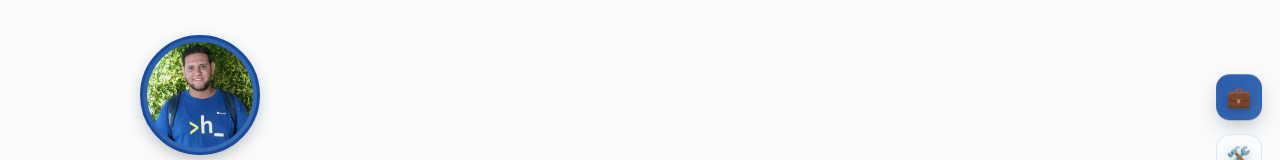
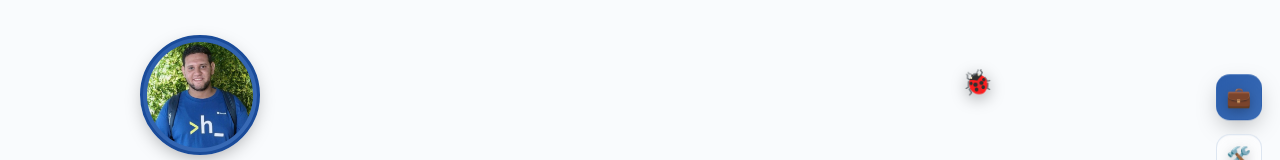
Before and after one commit to AhmedOsamaAli/Portfolio, a React (Vite) app: page / in a window 1280 px wide. Shown: the part 124-284 px from the top of the page. Built offline with nearby package versions, Linux system fonts and the light colour scheme.

Commit message:
add bug logic

```diff
--- a/src/portfolio/Portfolio.tsx
+++ b/src/portfolio/Portfolio.tsx
@@ -45,6 +45,7 @@ export const Portfolio: React.FC = () => {
     <div className="app">
       {showSplash && <SplashScreen />}
       <FloatingIcons />
+      <BugHunt />
       <SectionRail />
       <XPBadge />
       <Header />
@@ -452,6 +453,119 @@ const RotatingTagline: React.FC = () => {
   );
 };
 
+// Floating Bug Hunt (periodic bug appears, click to squash)
+const BugHunt: React.FC = () => {
+  const prefersReduced = typeof window !== 'undefined' && window.matchMedia && window.matchMedia('(prefers-reduced-motion: reduce)').matches;
+  const [bugs, setBugs] = React.useState<{ id: number; x: number; y: number; squashed: boolean; vx: number; vy: number; phraseIndex: number; lastPhraseTs: number }[]>([]);
+  const phrases = [
+    "i will crash this portfolio",
+    "allocating chaos()...",
+    "refactor me if you can",
+    "so many divs... so little time",
+    "your tests forgot about me",
+    "console.warn('bug detected')",
+    "ship first, fix later"
+  ];
+  const [count, setCount] = React.useState(0);
+  // Listen for scroll celebration to spawn exactly one bug
+  React.useEffect(() => {
+    const onCelebrate = () => {
+      // Block on mobile similar to XPBadge; only spawn on wider viewports
+      const isMobile = window.matchMedia('(max-width: 850px)').matches;
+      if (isMobile) return;
+      setBugs(b => {
+        if (b.length > 0) return b; // already spawned
+        const id = Date.now() + Math.random();
+        const x = Math.random() * 85 + 5;
+        const y = Math.random() * 70 + 10;
+        const vx = (Math.random() * 0.08 + 0.02) * (Math.random() < 0.5 ? -1 : 1);
+        const vy = (Math.random() * 0.08 + 0.02) * (Math.random() < 0.5 ? -1 : 1);
+        return [{ id, x, y, squashed: false, vx, vy, phraseIndex: 0, lastPhraseTs: performance.now() }];
+      });
+    };
+    window.addEventListener('portfolio-celebrated', onCelebrate);
+    return () => window.removeEventListener('portfolio-celebrated', onCelebrate);
+  }, []);
+  const squash = (id: number) => {
+  setBugs(b => b.map(bg => bg.id === id ? { ...bg, squashed: true } : bg));
+    setCount(c => c + 1);
+    setTimeout(() => setBugs(b => b.filter(bg => bg.id !== id)), 900);
+  };
+  // Run away after 5s if not squashed
+  // Vanish after 10 seconds if not squashed (10000 ms)
+  React.useEffect(() => {
+    if (bugs.length === 0) return;
+    const timers: number[] = [];
+    bugs.forEach(bg => {
+      if (bg.squashed) return;
+      const t = window.setTimeout(() => {
+        setBugs(b => b.map(bug => bug.id === bg.id ? { ...bug, squashed: true } : bug));
+        setTimeout(() => setBugs(b => b.filter(bug => bug.id !== bg.id)), 900);
+  }, 10000); // 10 seconds
+      timers.push(t);
+    });
+    return () => timers.forEach(t => clearTimeout(t));
+  }, [bugs]);
+  // Movement loop
+  React.useEffect(() => {
+    if (prefersReduced) return; // skip motion
+    let raf: number;
+    const tick = () => {
+      setBugs(b => b.map(bg => {
+        if (bg.squashed) return bg; // no movement if squashed
+        let { x, y, vx, vy, phraseIndex, lastPhraseTs } = bg;
+        x += vx;
+        y += vy;
+        // bounce within viewport percentages
+        if (x < 3 || x > 92) vx *= -1;
+        if (y < 8 || y > 85) vy *= -1;
+        // occasional random jitter change
+        if (Math.random() < 0.01) {
+          vx += (Math.random() - 0.5) * 0.04;
+          vy += (Math.random() - 0.5) * 0.04;
+        }
+        // clamp velocities
+        vx = Math.max(Math.min(vx, 0.15), -0.15);
+        vy = Math.max(Math.min(vy, 0.15), -0.15);
+        // phrase rotation every ~3.8s
+        const now = performance.now();
+        if (now - lastPhraseTs > 3800) {
+          phraseIndex = (phraseIndex + 1) % phrases.length;
+          lastPhraseTs = now;
+        }
+        return { ...bg, x: Math.max(3, Math.min(92, x)), y: Math.max(8, Math.min(85, y)), vx, vy, phraseIndex, lastPhraseTs };
+      }));
+      raf = requestAnimationFrame(tick);
+    };
+    raf = requestAnimationFrame(tick);
+    return () => cancelAnimationFrame(raf);
+  }, [prefersReduced]);
+  // accessibility announcement for total bugs fixed
+  const liveMsg = `Total bugs fixed: ${count}`;
+  return (
+    <div className="bug-hunt-layer" aria-live="polite" aria-label={liveMsg}>
+      {bugs.map(bg => (
+        <div key={bg.id} style={{ left: bg.x + 'vw', top: bg.y + 'vh' }} className="bug-wrap side">
+          <button
+            onClick={() => !bg.squashed && squash(bg.id)}
+            className={`bug ${bg.squashed ? 'squashed' : ''}`}
+            aria-label={bg.squashed ? 'Bug squashed' : 'Click to squash bug'}
+          >
+            {!bg.squashed ? '🐞' : '💥'}
+          </button>
+          {!bg.squashed && (
+            <div className="bug-bubble side" role="note" aria-label={`Bug says: ${phrases[bg.phraseIndex]}`}>{phrases[bg.phraseIndex]}</div>
+          )}
+        </div>
+      ))}
+      {/* simple badge showing count */}
+      {count > 0 && (
+        <div className="bug-counter" aria-label={liveMsg}>🪲 {count}</div>
+      )}
+    </div>
+  );
+};
+
 // Scroll XP badge with celebration
 const XPBadge: React.FC = () => {
   const prefersReduced = typeof window !== 'undefined' && window.matchMedia && window.matchMedia('(prefers-reduced-motion: reduce)').matches;
@@ -491,6 +605,8 @@ const XPBadge: React.FC = () => {
   React.useEffect(() => {
     if (celebrate && !hidden) {
       const t = setTimeout(() => setHidden(true), prefersReduced ? 1800 : 3800);
+      // Dispatch custom event for post-celebration features (like bug spawn)
+      window.dispatchEvent(new CustomEvent('portfolio-celebrated'));
       return () => clearTimeout(t);
     }
   }, [celebrate, hidden, prefersReduced]);
--- a/src/portfolio/portfolio.css
+++ b/src/portfolio/portfolio.css
@@ -198,3 +198,33 @@ main {width:100%;max-width:1100px;margin:0 auto;padding:2rem 2rem 4rem;flex:1;}
 /* Fade out after celebration (JS removes component after timeout) */
 .xp-badge.celebrate {animation:badge-hold 2.4s ease forwards;}
 @keyframes badge-hold {0%{opacity:1;}85%{opacity:1;}100%{opacity:0;transform:scale(.97);} }
+
+/* Bug Hunt */
+.bug-hunt-layer {position:fixed;inset:0;pointer-events:none;z-index:40;}
+.bug {position:absolute;font-size:1.55rem;line-height:1;border:none;background:transparent;cursor:pointer;pointer-events:auto;transition:transform .35s ease, opacity .45s ease;filter:drop-shadow(0 4px 8px rgba(0,0,0,0.35));will-change:transform,left,top;}
+.bug:hover {transform:scale(1.25) rotate(-6deg);}
+.bug:active {transform:scale(0.9);}
+.bug.squashed {opacity:0;transform:scale(0.35) rotate(180deg);transition:transform .5s cubic-bezier(.3,.8,.4,1.4), opacity .5s;}
+.bug.runaway {animation:bug-run 0.8s ease forwards;}
+@keyframes bug-run {0%{transform:translate(0,0) scale(1);}100%{transform:translate(160px,-120px) scale(.4);opacity:0;}}
+.bug-counter {position:fixed;bottom:0.75rem;left:0.85rem;background:var(--glass);backdrop-filter:blur(10px);border:1px solid var(--border);padding:.4rem .7rem;border-radius:14px;font-size:.7rem;font-weight:600;display:flex;align-items:center;gap:.35rem;color:var(--accent-title);box-shadow:0 4px 14px -4px rgba(0,0,0,0.3);}
+/* Bug speech bubble */
+.bug-wrap {position:absolute;display:flex;flex-direction:column;align-items:center;}
+.bug-wrap.side {flex-direction:row;align-items:flex-start;gap:6px;}
+.bug-bubble {background:var(--glass);backdrop-filter:blur(8px);border:1px solid var(--border);padding:4px 8px;font-size:.55rem;border-radius:10px;max-width:140px;line-height:1.3;color:var(--accent-line);white-space:normal;box-shadow:0 4px 12px -4px rgba(0,0,0,0.25);animation:bubbleIn .4s ease;position:relative;}
+.bug-bubble.above {margin-bottom:6px;order:-1;}
+.bug-bubble.above::after {content:'';position:absolute;bottom:-5px;left:14px;width:10px;height:10px;background:var(--glass);border-left:1px solid var(--border);border-top:1px solid var(--border);transform:rotate(225deg);filter:blur(.3px);}
+.bug-bubble.side {margin:2px 0 0;}
+.bug-bubble.side::after {content:'';position:absolute;left:-5px;top:12px;width:10px;height:10px;background:var(--glass);border-left:1px solid var(--border);border-top:1px solid var(--border);transform:rotate(135deg);filter:blur(.3px);}
+.bug-bubble.below {margin-top:6px;}
+.bug-bubble.below::after {content:'';position:absolute;top:-5px;left:14px;width:10px;height:10px;background:var(--glass);border-left:1px solid var(--border);border-top:1px solid var(--border);transform:rotate(45deg);filter:blur(.3px);}
+@keyframes bubbleIn {0%{opacity:0;transform:translateY(-6px) scale(.85);}100%{opacity:1;transform:translateY(0) scale(1);} }
+@media (prefers-reduced-motion: reduce){
+  .bug-bubble {animation:none;}
+}
+@media (max-width:760px){
+  .bug-hunt-layer {display:none;} /* hide on mobile to avoid clutter */
+}
+@media (prefers-reduced-motion: reduce){
+  .bug,.bug:hover,.bug:active {transition:none;}
+}
```
